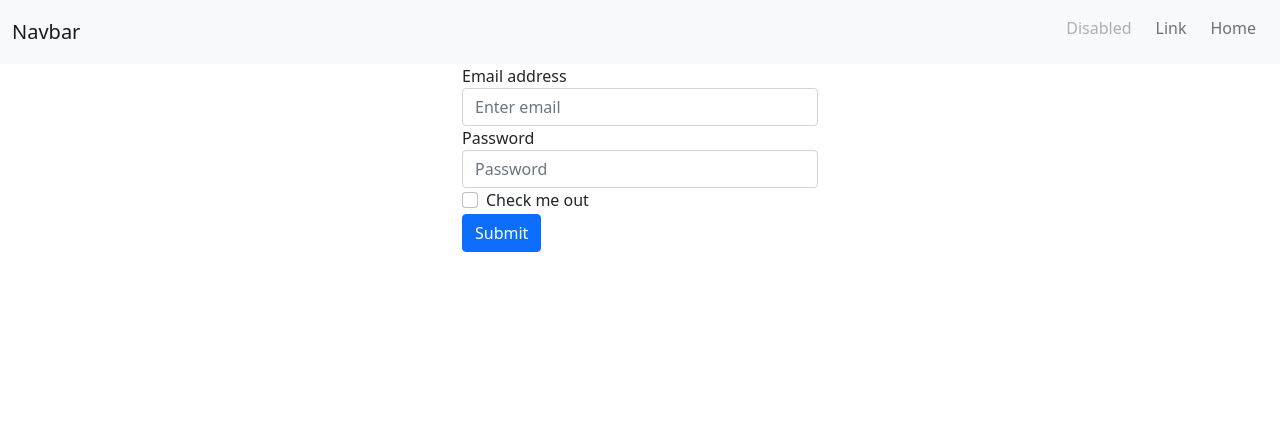
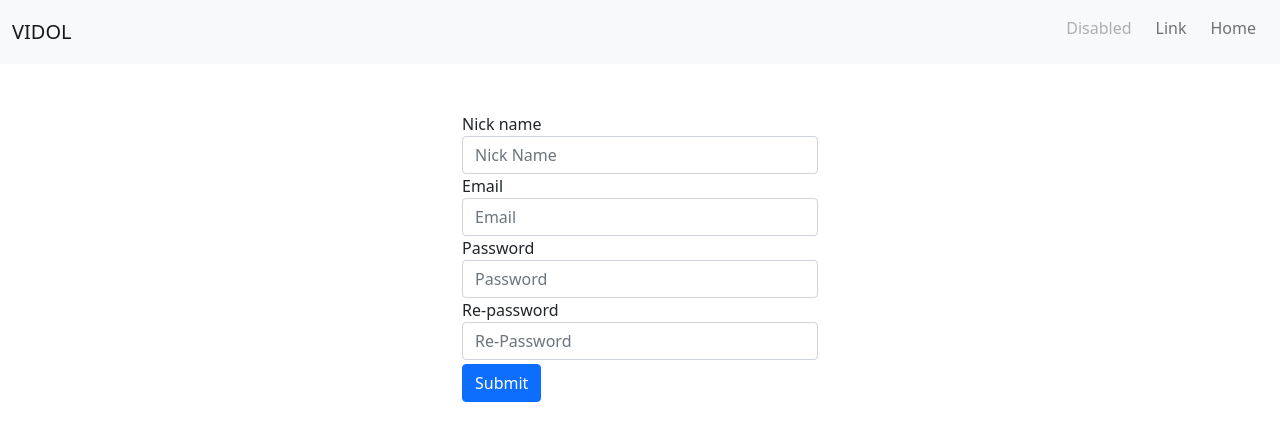
Before and after one commit to iks15174/youtube_idol_face_recognition, a React (Create React App) app in the folder frontend/: page /signup in a window 1280 px wide. Shown: the top 440 px of the page. Built offline with nearby package versions, Linux system fonts and the light colour scheme.

Commit message:
signup front login complete

```diff
--- a/frontend/src/App.js
+++ b/frontend/src/App.js
@@ -1,26 +1,20 @@
 import React from 'react';
 import { Route, Switch } from 'react-router'
 import { ConnectedRouter } from 'connected-react-router'
-import styled from "styled-components";
 
 import Signup from './container/Signup'
 import Header from './components/common/Header'
-
-const styledDiv = styled.div`
-  width: 100%;
-  height: 100%
-`
 
 function App(props) {
   return (
     <ConnectedRouter history={props.history}>
       <Header />
-      <styledDiv className="App" >
+      <div className="App" >
         <Switch>
           <Route path='/signup' exact render={() => <React.Fragment><Signup /></React.Fragment>} />
           <Route render={() => <h1>Not Found</h1>} />
         </Switch>
-      </styledDiv >
+      </div>
     </ConnectedRouter>
   );
 }
--- a/frontend/src/components/common/Header.jsx
+++ b/frontend/src/components/common/Header.jsx
@@ -1,17 +1,17 @@
 function Header() {
     return (
-        <nav class="navbar navbar-expand navbar-light bg-light">
-            <div class="container-fluid">
-                <a class="navbar-brand" href="#">Navbar</a>
-                <ul class="d-flex flex-row-reverse navbar-nav mb-2">
-                    <li class="nav-item px-1">
-                        <a class="nav-link" aria-current="page" href="#">Home</a>
+        <nav className="mb-5 navbar navbar-expand navbar-light bg-light">
+            <div className="container-fluid">
+                <a className="navbar-brand" href="#">VIDOL</a>
+                <ul className="d-flex flex-row-reverse navbar-nav mb-2">
+                    <li className="nav-item px-1">
+                        <a className="nav-link" aria-current="page" href="#">Home</a>
                     </li>
-                    <li class="nav-item px-1">
-                        <a class="nav-link" href="#">Link</a>
+                    <li className="nav-item px-1">
+                        <a className="nav-link" href="#">Link</a>
                     </li>
-                    <li class="nav-item px-1">
-                        <a class="nav-link disabled">Disabled</a>
+                    <li className="nav-item px-1">
+                        <a className="nav-link disabled">Disabled</a>
                     </li>
                 </ul>
             </div>
--- a/frontend/src/container/Signup.jsx
+++ b/frontend/src/container/Signup.jsx
@@ -1,40 +1,68 @@
 import React, { useState } from "react";
 
 const Signup = (props) => {
+    const [nickName, setNickName] = useState("");
+    const [email, setEmail] = useState("hi");
     const [password, setPassword] = useState("");
-    const [email, setEmail] = useState("");
+    const [rePassword, setRePassword] = useState("");
+    const [formValid, setFormValid] = useState(false);
+
+
+    const [nickNameError, setNickNameError] = useState("");
+    const [emailError, setemailError] = useState("");
     const [passwordError, setpasswordError] = useState("");
-    const [emailError, setemailError] = useState("");
+    const [rePasswordError, setRePasswordError] = useState("");
 
-    const handleValidation = (event) => {
-        let formIsValid = true;
+
+    const handleValidation = () => {
+        if (!nickName.match(/^[0-9A-Za-z가-힣]{2,22}$/)) {
+            setFormValid(false);
+            setNickNameError(
+                "2자리 이상 22자리 이햐의 숫자&문자로 이루어져야 합니다."
+            );
+            return
+        } else {
+            setNickNameError("");
+        }
 
         if (!email.match(/^\w+@[a-zA-Z_]+?\.[a-zA-Z]{2,3}$/)) {
-            formIsValid = false;
-            setemailError("Email Not Valid");
-            return false;
+            setFormValid(false);
+            setemailError("올바르지 않은 이메일 형식 입니다.");
+            return
         } else {
             setemailError("");
-            formIsValid = true;
         }
 
-        if (!password.match(/^[a-zA-Z]{8,22}$/)) {
-            formIsValid = false;
+        if (!password.match(/^[0-9]{4,22}$/)) {
+            setFormValid(false);
             setpasswordError(
-                "Only Letters and length must best min 8 Chracters and Max 22 Chracters"
+                "4자리 이상 22자리 이햐의 숫자로 이루어져야 합니다."
             );
-            return false;
+            return
         } else {
             setpasswordError("");
-            formIsValid = true;
         }
+        setFormValid(true);
+    };
 
-        return formIsValid;
-    };
+    const handleRePwd = () => {
+        if (password != rePassword) {
+            setFormValid(false);
+            setRePasswordError("비밀번호가 일치하지 않습니다.");
+        }
+        else {
+            setRePasswordError("")
+            setFormValid(true);
+        }
+    }
 
     const loginSubmit = (e) => {
         e.preventDefault();
         handleValidation();
+        handleRePwd();
+        if (formValid) {
+
+        }
     };
 
     return (
@@ -43,17 +71,32 @@ const Signup = (props) => {
                 <div className="col-md-4">
                     <form id="loginform" onSubmit={loginSubmit}>
                         <div className="form-group">
-                            <label>Email address</label>
+                            <label>Nick name</label>
+                            <input
+                                type="text"
+                                className="form-control"
+                                id="nickName"
+                                name="nickName"
+                                aria-describedby="nameHelp"
+                                placeholder="Nick Name"
+                                onChange={(event) => setNickName(event.target.value)}
+                            />
+                            <small id="nickNameError" className="text-danger form-text">
+                                {nickNameError}
+                            </small>
+                        </div>
+                        <div className="form-group">
+                            <label>Email</label>
                             <input
                                 type="email"
                                 className="form-control"
-                                id="EmailInput"
-                                name="EmailInput"
+                                id="email"
+                                name="email"
                                 aria-describedby="emailHelp"
-                                placeholder="Enter email"
+                                placeholder="Email"
                                 onChange={(event) => setEmail(event.target.value)}
                             />
-                            <small id="emailHelp" className="text-danger form-text">
+                            <small id="emailError" className="text-danger form-text">
                                 {emailError}
                             </small>
                         </div>
@@ -62,7 +105,7 @@ const Signup = (props) => {
                             <input
                                 type="password"
                                 className="form-control"
-                                id="exampleInputPassword1"
+                                id="password"
                                 placeholder="Password"
                                 onChange={(event) => setPassword(event.target.value)}
                             />
@@ -70,15 +113,20 @@ const Signup = (props) => {
                                 {passwordError}
                             </small>
                         </div>
-                        <div className="form-group form-check">
+                        <div className="form-group">
+                            <label>Re-password</label>
                             <input
-                                type="checkbox"
-                                className="form-check-input"
-                                id="exampleCheck1"
+                                type="password"
+                                className="form-control"
+                                id="rePassword"
+                                placeholder="Re-Password"
+                                onChange={(event) => setRePassword(event.target.value)}
                             />
-                            <label className="form-check-label">Check me out</label>
+                            <small id="rePassworderror" className="text-danger form-text">
+                                {rePasswordError}
+                            </small>
                         </div>
-                        <button type="submit" className="btn btn-primary">
+                        <button type="submit" className="btn btn-primary mt-1">
                             Submit
                         </button>
                     </form>
```
